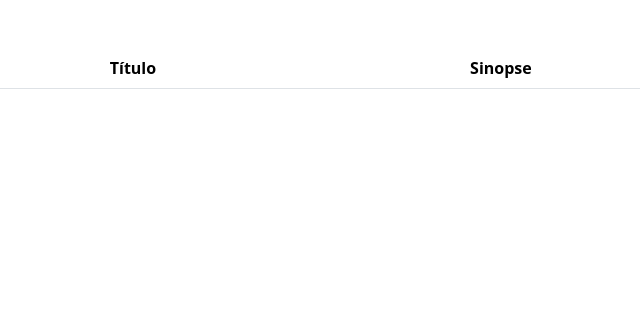
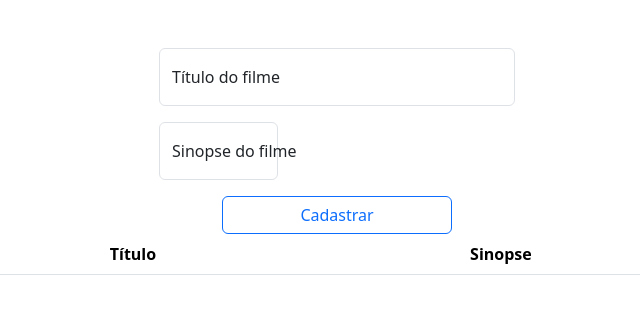
Before and after one commit to Caio1918/Meus-c-digos-em-geral, a website: page Desenvolvimento_Front_End/api_node/front/index.html in a window 1280 px wide. Shown: the whole page, without its empty margins (303-943 px from the left). Drawn offline with nearby package versions, Linux system fonts and the light colour scheme; no server answers.

Commit message:
Botão e campos para cadastrar novos filmes

```diff
--- a/Desenvolvimento_Front_End/api_node/front/index.html
+++ b/Desenvolvimento_Front_End/api_node/front/index.html
@@ -11,6 +11,33 @@
 <body onload="obterFilmes()">
 
     <div class="container mt-5">
+
+        <div class="row justify-content-center">
+            <div class="col-md-8 col-lg-4">
+
+                <div class="form-floating mb-3">
+                    <input type="text" class="form-control" id="tituloInput" placeholder="Título do filme">
+                    <label for="tituloInput">Título do filme</label>
+                </div>
+
+                <div>
+                    <div class="col-md-8 col-lg-4">
+
+                        <div class="form-floating mb-3">
+                            <input type="text" class="form-control" id="sinopseInput" placeholder="Sinopse do filme">
+                            <label for="sinopseInput">Sinopse do filme</label>
+                        </div>
+
+                    </div>
+                </div>
+                <div class="row justify-content-center">
+                    <div class="col-md-8">
+                        <button class="btn btn-outline-primary w-100" onclick="cadastrarFilme()">Cadastrar</button>
+                    </div>
+                </div>
+            </div>
+        </div>
+
         <div class="row justify-content-center">
             <div class="col-md-8">
 
```
